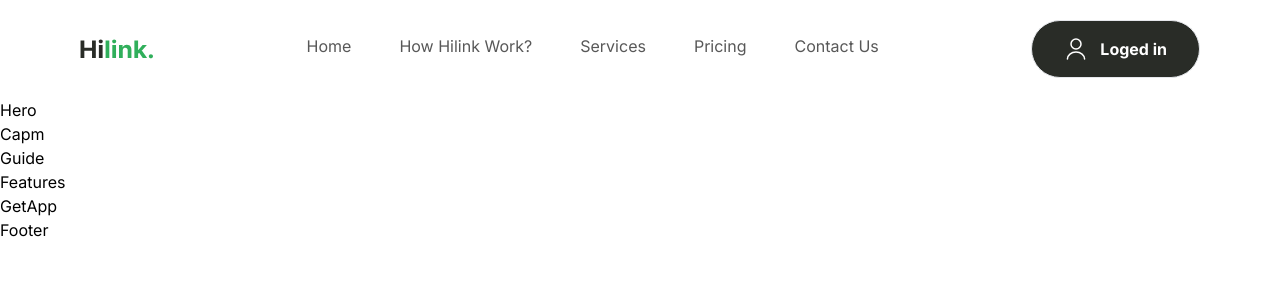
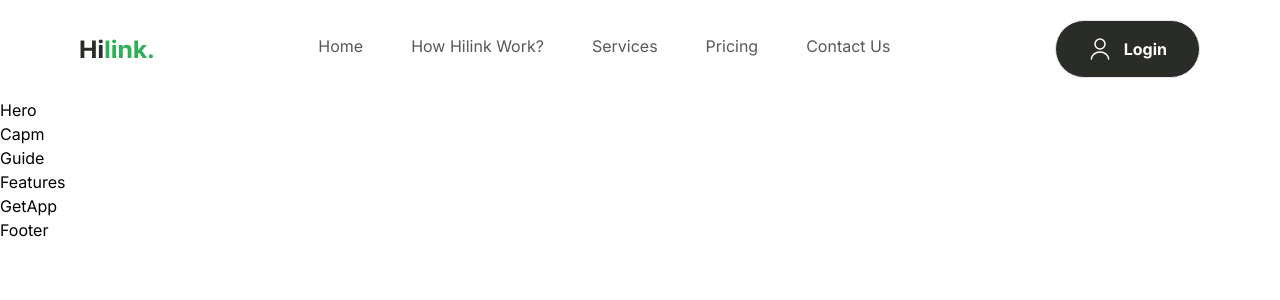
Before and after one commit to SAJJADRAMEZANI95/travelapp, a Next.js app: page / in a window 1280 px wide. Shown: the top 300 px of the page. Built offline with nearby package versions, Linux system fonts and the light colour scheme.

Commit message:
WIP:edit button title

```diff
--- a/components/Navbar.tsx
+++ b/components/Navbar.tsx
@@ -25,7 +25,7 @@ const Navbar = () => {
         <Button
           type="button"
           varient="btn_dark_green"
-          title="Loged in"
+          title="Login"
           icon="/user.svg"
         />
       </div>
```
